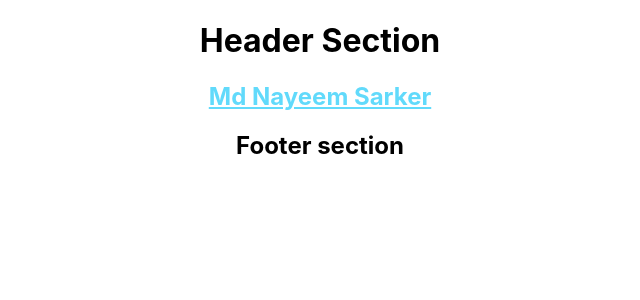
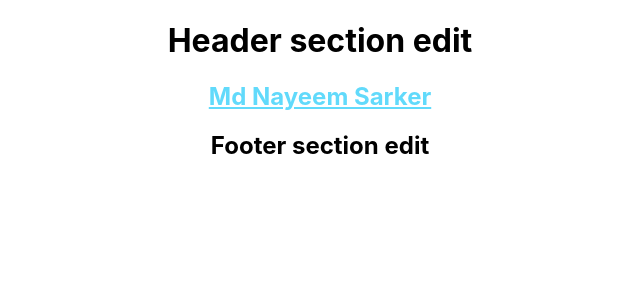
Before and after one commit to mdnayeemsarker/learning-react-js, a React (Create React App) app: page / in a window 1280 px wide. Shown: the top 300 px of the page, without its empty margins (320-960 px from the left). Built offline with nearby package versions, Linux system fonts and the light colour scheme.

Commit message:
Object based Import/Export component

```diff
--- a/src/App.js
+++ b/src/App.js
@@ -1,7 +1,5 @@
 import './App.css';
-import Header from './Header';
-import './Footer'
-import Footer from './Footer';
+import {Header, Footer} from './Header';
 
 function App() {
 
--- a/src/Footer.jsx
+++ /dev/null
@@ -1,6 +0,0 @@
-function Footer(){
-    return(
-        <h2>Footer section</h2>
-    );
-}
-export default Footer;
--- a/src/Header.jsx
+++ b/src/Header.jsx
@@ -1,7 +1,13 @@
 const Header = () => {
     return(
-        <h1>Header Section</h1>
+        <h1>Header section edit</h1>
     )
 }
 
-export default Header;
+function Footer(){
+    return(
+        <h2>Footer section edit</h2>
+    );
+}
+
+export {Header, Footer};
```
